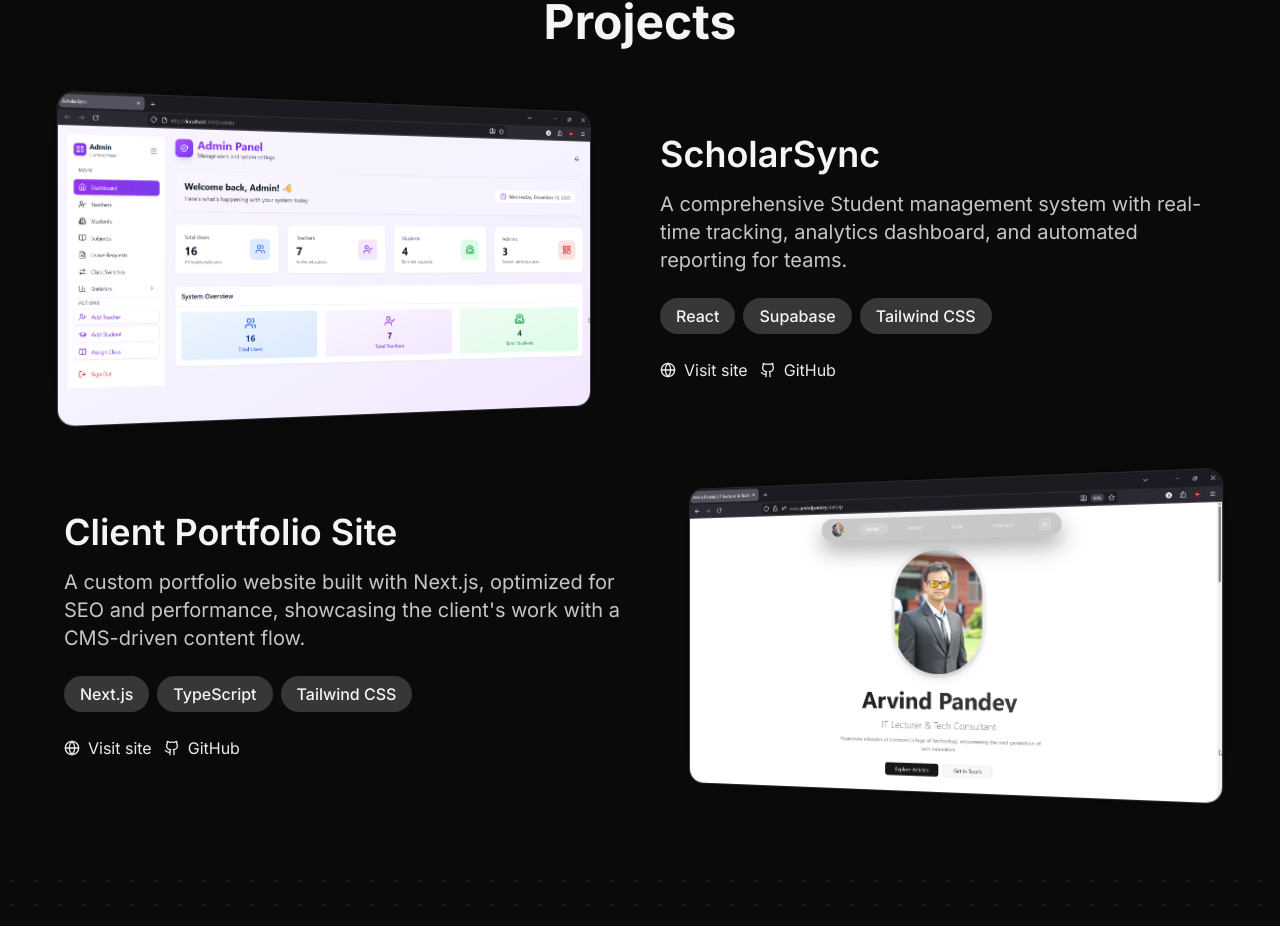
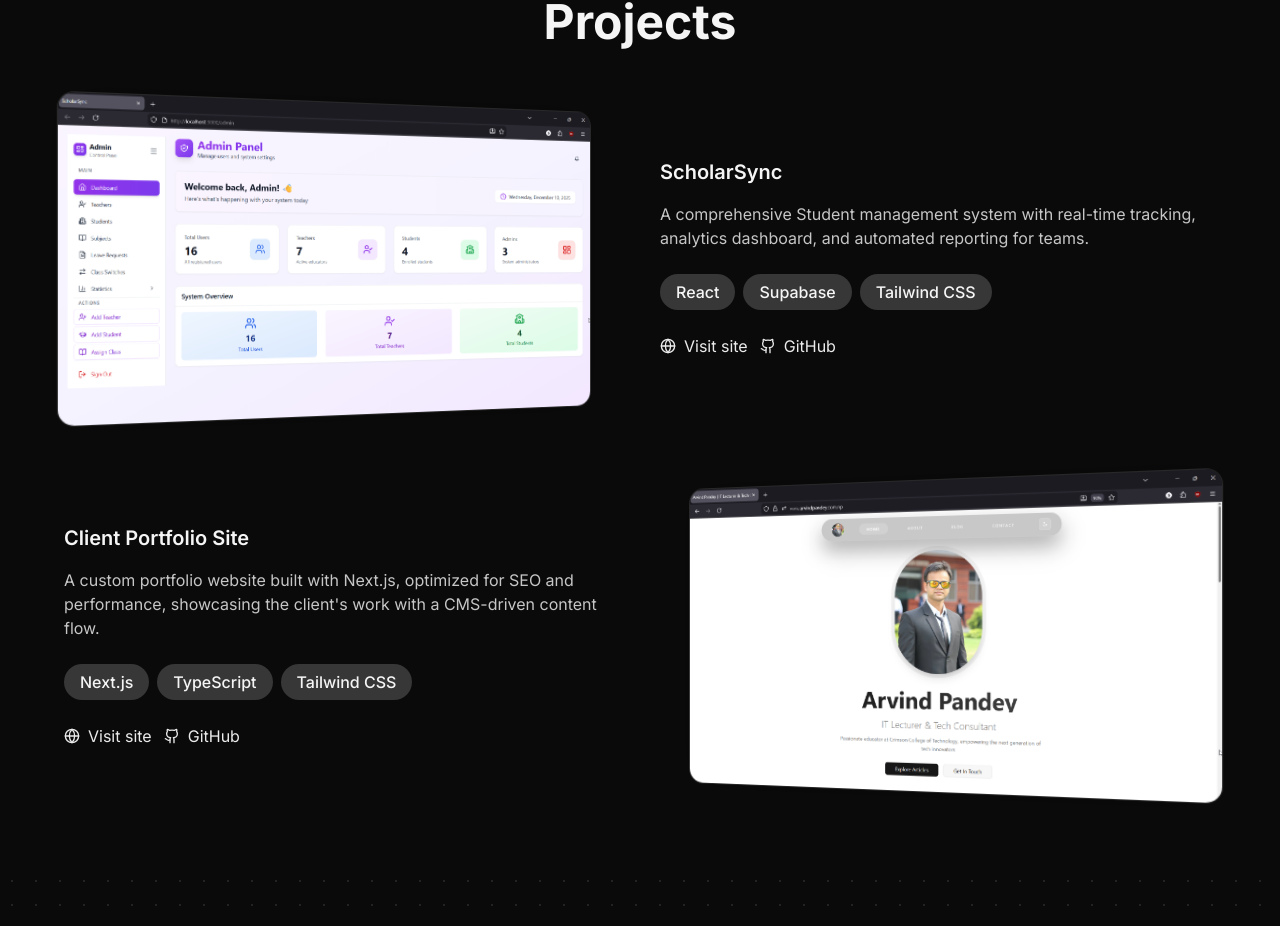
Before and after one commit to Beeplap/My-portfolio, a React (Vite) app: page / in a window 1280 px wide. Shown: the part 1387-2313 px from the top of the page. Built offline with nearby package versions, Linux system fonts and the light colour scheme; the HTML template or start-up script is replaced by a standard one.

Commit message:
style: adjust typography in Projects component for improved readability and visual hierarchy

```diff
--- a/src/components/Projects.tsx
+++ b/src/components/Projects.tsx
@@ -78,8 +78,8 @@ const Projects = () => {
 
                 {/* Text content */}
                 <div className="w-full lg:w-1/2 cursor-default flex flex-col justify-center">
-                  <h3 className="text-3xl md:text-4xl font-semibold mb-4">{project.title}</h3>
-                  <p className="text-foreground/80 leading-relaxed mb-6 text-lg md:text-xl">{project.description}</p>
+                  <h3 className="text-lg md:text-xl font-semibold mb-4">{project.title}</h3>
+                  <p className="text-foreground/80 leading-relaxed mb-6 text-sm md:text-base">{project.description}</p>
                   <div className="flex flex-wrap gap-2">
                     {project.tech.map((tech) => (
                       <span
```
